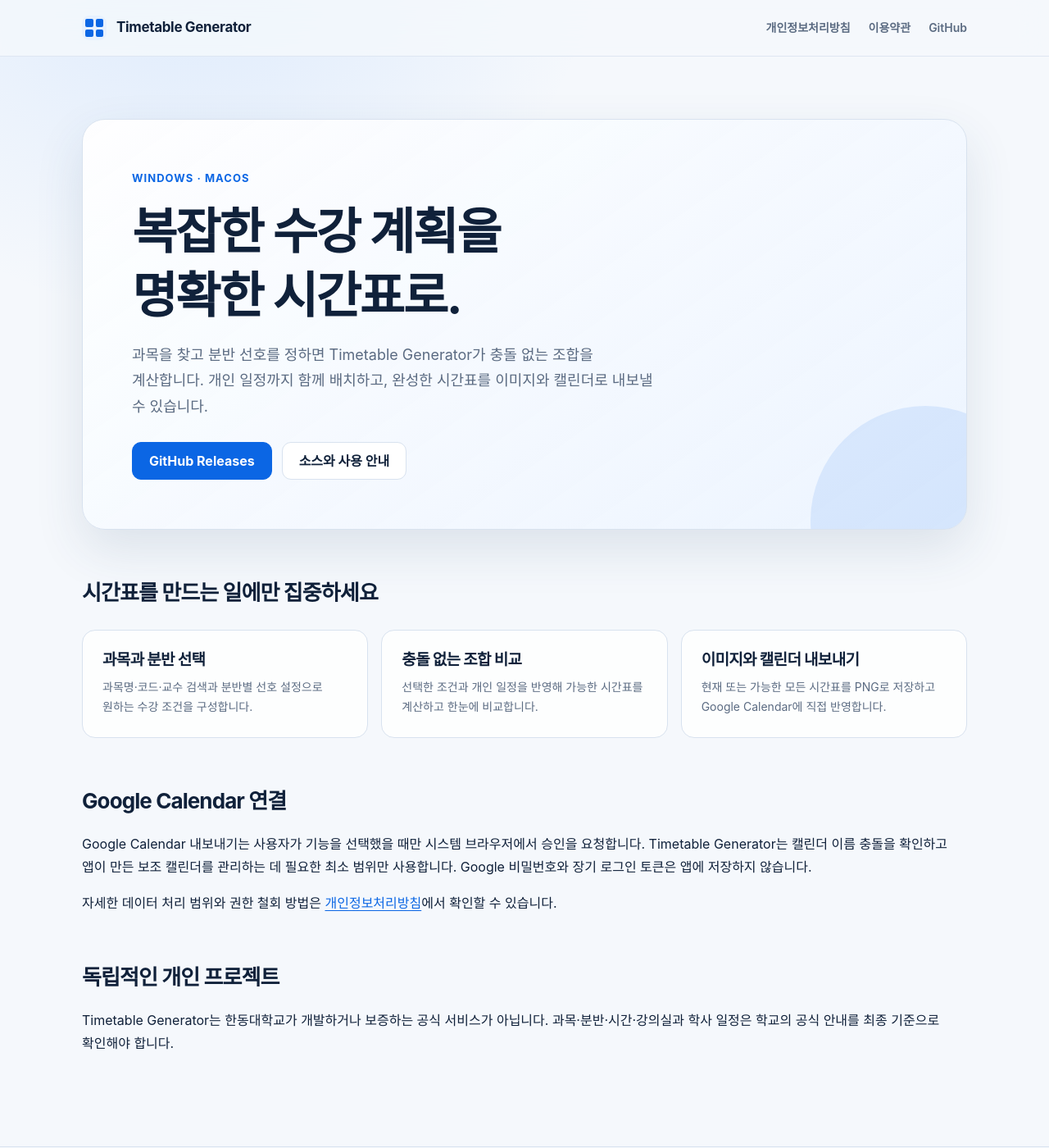
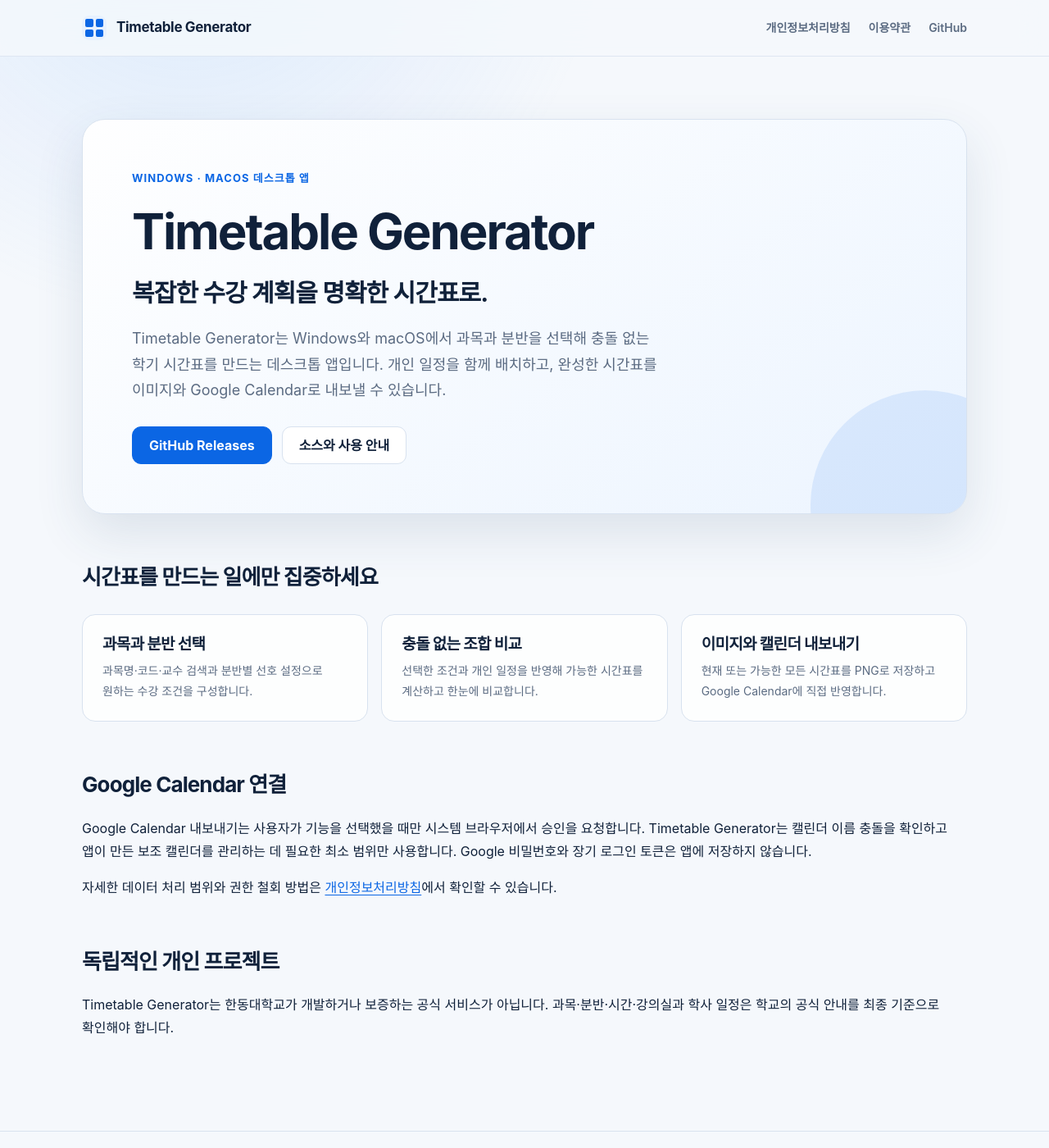
Before and after one commit to potterLim/timetable-generator, a Jekyll site: the page built from docs/index.md, in a window 1280 px wide and 1400 px high. Shown: the whole window at 82% size. Built offline with Jekyll 4.4.1, drawn with Linux system fonts in a browser that asks for light colours.

Commit message:
docs: prepare OAuth brand verification

```diff
--- a/docs/_config.yml
+++ b/docs/_config.yml
@@ -1,5 +1,5 @@
 title: Timetable Generator
-description: 과목을 조합하고 가능한 시간표를 비교하는 데스크톱 앱
+description: 대학 수강 과목과 분반을 조합해 충돌 없는 시간표를 만들고 Google Calendar로 내보내는 Windows·macOS 데스크톱 앱
 lang: ko-KR
 url: https://potterlim.github.io
 baseurl: /timetable-generator
--- a/docs/assets/site.css
+++ b/docs/assets/site.css
@@ -156,8 +156,8 @@
 }
 
 h1 {
-  max-width: 720px;
-  margin-bottom: 18px;
+  max-width: 760px;
+  margin-bottom: 10px;
   font-size: clamp(36px, 6vw, 60px);
 }
 
@@ -170,6 +170,15 @@
 h3 {
   margin-top: 30px;
   font-size: 19px;
+}
+
+.hero__tagline {
+  max-width: 720px;
+  margin: 0 0 14px;
+  color: var(--text);
+  font-size: clamp(22px, 3vw, 30px);
+  font-weight: 700;
+  letter-spacing: -0.03em;
 }
 
 .hero__summary {
--- /dev/null
+++ b/docs/googleff98c1fb5460d2b2.html
@@ -0,0 +1 @@
+google-site-verification: googleff98c1fb5460d2b2.html
--- a/docs/index.md
+++ b/docs/index.md
@@ -1,14 +1,15 @@
 ---
 layout: default
 title: Timetable Generator
-description: 과목을 찾고, 충돌 없는 분반 조합을 비교해 나에게 맞는 학기 시간표를 만드는 데스크톱 앱입니다.
+description: Timetable Generator는 대학 수강 과목과 분반을 조합해 충돌 없는 시간표를 만들고 Google Calendar로 내보내는 Windows·macOS 데스크톱 앱입니다.
 permalink: /
 ---
 
 <section class="hero">
-  <p class="eyebrow">Windows · macOS</p>
-  <h1>복잡한 수강 계획을<br>명확한 시간표로.</h1>
-  <p class="hero__summary">과목을 찾고 분반 선호를 정하면 Timetable Generator가 충돌 없는 조합을 계산합니다. 개인 일정까지 함께 배치하고, 완성한 시간표를 이미지와 캘린더로 내보낼 수 있습니다.</p>
+  <p class="eyebrow">Windows · macOS 데스크톱 앱</p>
+  <h1>Timetable Generator</h1>
+  <p class="hero__tagline">복잡한 수강 계획을 명확한 시간표로.</p>
+  <p class="hero__summary">Timetable Generator는 Windows와 macOS에서 과목과 분반을 선택해 충돌 없는 학기 시간표를 만드는 데스크톱 앱입니다. 개인 일정을 함께 배치하고, 완성한 시간표를 이미지와 Google Calendar로 내보낼 수 있습니다.</p>
   <div class="actions">
     <a class="button button--primary" href="https://github.com/potterLim/timetable-generator/releases">GitHub Releases</a>
     <a class="button" href="https://github.com/potterLim/timetable-generator">소스와 사용 안내</a>
```
